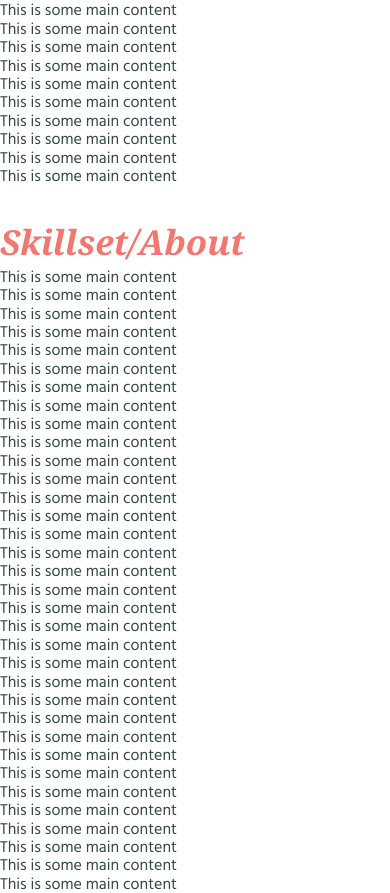
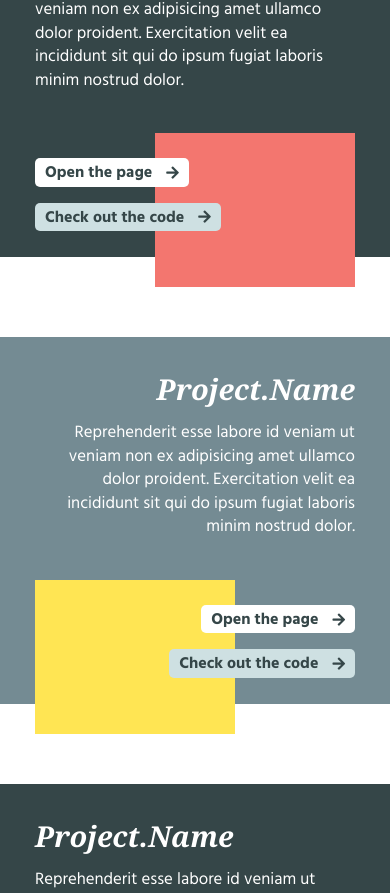
Before and after one commit to tanjanita/portfolio, a React (Create React App) app: page / in a window 390 px wide. Shown: the part 1053-1946 px from the top of the page. Built offline with nearby package versions, Linux system fonts and the light colour scheme; a web font is replaced by a local one.

Commit message:
Closes #12 Portfolio: Code mobile layout

```diff
--- a/public/index.html
+++ b/public/index.html
@@ -25,16 +25,15 @@
       work correctly both with client-side routing and a non-root public URL.
       Learn how to configure a non-root public URL by running `npm run build`.
     -->
+  <link rel="stylesheet" type="text/css" href="//use.fontawesome.com/releases/v5.7.2/css/all.css">
   <title>Tanja Riethmüller Web Dev Portfolio </title>
 </head>
 
-<body>
-  <noscript>You need to enable JavaScript to run this app.</noscript>
+<body><noscript>You need to enable JavaScript to run this app.</noscript>
   <div id="root"></div>
-  <!--
-      To begin the development, run `npm start` or `yarn start`.
-      To create a production bundle, use `npm run build` or `yarn build`.
-    -->
+  <!-- To begin the development,
+    run `npm start` or `yarn start`. To create a production bundle,
+    use `npm run build` or `yarn build`. -->
 </body>
 
 </html>
--- a/src/Portfolio.js
+++ b/src/Portfolio.js
@@ -1,29 +1,16 @@
 import React from 'react';
+import ProjectCard from './ProjectCard';
 
 function Portfolio() {
   return (
-    <article>
+    <article className="portfolio">
 
-      <h1 id="portfolio">
+      <h1 className="article__headline" id="portfolio">
       Portfolio
       </h1>
-      This is some main content <br />
-      This is some main content <br />
-      This is some main content <br />
-      This is some main content <br />
-      This is some main content <br />
-      This is some main content <br />
-      This is some main content <br />
-      This is some main content <br />
-      This is some main content <br />
-      This is some main content <br />
-      This is some main content <br />
-      This is some main content <br />
-      This is some main content <br />
-      This is some main content <br />
-      This is some main content <br />
-      This is some main content <br />
-      This is some main content <br />
+
+      <ProjectCard />
+      <ProjectCard />
 
     </article>
   );
--- /dev/null
+++ b/src/ProjectCard.js
@@ -0,0 +1,42 @@
+import React from 'react';
+
+// if props.style=right, then change colours and alignments
+
+function ProjectCard(props) {
+  return (
+
+    <div>
+
+      <div className="project__card">
+        <h2 className="project__headline">Project.Name</h2>
+        <p className="project__description">
+       Reprehenderit esse labore id veniam ut veniam non ex adipisicing amet ullamco dolor proident. Exercitation velit ea incididunt sit qui do ipsum fugiat laboris minim nostrud dolor.
+        </p>
+        <div className="project__button-box">
+          <a className="project__button" href="mailto:riethmueller@mail.com">Open the page</a>
+          <a className="project__button alternative-button" href="mailto:riethmueller@mail.com">Check out the code</a>
+        </div>
+        <div className="project__image-box"> </div>
+      </div>
+
+      <div className="project__card project__card--align-right">
+        <h2 className="project__headline">Project.Name</h2>
+        <p className="project__description">
+       Reprehenderit esse labore id veniam ut veniam non ex adipisicing amet ullamco dolor proident. Exercitation velit ea incididunt sit qui do ipsum fugiat laboris minim nostrud dolor.
+        </p>
+        <div className="project__button-box project__button-box--align-right">
+          <a className="project__button" href="mailto:riethmueller@mail.com">Open the page</a>
+          <a className="project__button alternative-button" href="mailto:riethmueller@mail.com">Check out the code</a>
+        </div>
+        <div className="project__image-box project__image-box--align-right"> </div>
+      </div>
+
+    {/* <div>
+      The user is <b>{isLoggedIn ? 'currently' : 'not'}</b> logged in.
+    </div> */}
+
+    </div>
+  );
+}
+
+export default ProjectCard;
--- a/src/styles/_header.scss
+++ b/src/styles/_header.scss
@@ -3,6 +3,7 @@
   position: fixed;
   top: 0px;
   left: 0px;
+  z-index: 100;
   width: 100%;
 
   &-container {
--- /dev/null
+++ b/src/styles/_portfolio.scss
@@ -0,0 +1,82 @@
+/*------------------ Hero ------------------*/
+.article__headline {
+  margin: 30px 30px 0px;
+}
+
+.project {
+
+  &__card {
+    position: relative; // for absolute positioning of box
+    margin: 30px 0 80px;
+    padding: 35px 35px 20px;
+    background-color: $colour-base-dark;
+    color: $colour-base-light;
+
+    &--align-right {
+      text-align: right;
+      background-color: $colour-base-medium;
+    }
+  }
+
+  &__headline {
+    margin: 0 0 16px;
+    color: inherit;
+  }
+
+  &__description {
+    margin-bottom: 50px;
+    line-height: 1.4em;
+  }
+
+  &__button-box {
+    display: flex;
+    flex-direction: column;
+    align-items: flex-start;
+    padding: 0 0 6px;
+
+    &--align-right {
+      align-items: flex-end;
+    }
+  }
+
+  &__button {
+    position: relative;
+    z-index: 20;
+    margin-top: 16px;
+    padding: 6px 10px 4px;
+    border-radius: $border-radius;
+    background-color: $colour-base-light;
+    color: $colour-base-dark;
+    font-weight: bold;
+    white-space: nowrap;
+
+    &::after {
+      display: inline-block;
+      padding-left: 14px;
+      vertical-align: middle;
+      font-family: "Font Awesome 5 Free";
+      font-size: .9em;
+      font-weight: 900;
+      content: "\f061"; // fas fa-arrow-right
+    }
+  }
+
+  &__image-box {
+    position: absolute;
+    width: 200px;
+    height: 154px;
+    right: 35px;
+    bottom: -30px;
+    background-color: $colour-highlight-1;
+
+    &--align-right {
+      left: 35px;
+      bottom: -30px;
+      background-color: $colour-highlight-2;
+    }
+  }
+}
+
+.alternative-button {
+  background-color: $colour-base-medium-light;
+}
--- a/src/styles/styles.css
+++ b/src/styles/styles.css
@@ -716,6 +716,7 @@ p {
   position: fixed;
   top: 0px;
   left: 0px;
+  z-index: 100;
   width: 100%;
 }
 
@@ -971,4 +972,93 @@ p {
 .hero-welcome {
   padding-bottom: 25%;
 }
+
+/*------------------ Hero ------------------*/
+.article__headline {
+  margin: 30px 30px 0px;
+}
+
+.project__card {
+  position: relative;
+  margin: 30px 0 80px;
+  padding: 35px 35px 20px;
+  background-color: #354648;
+  color: #ffffff;
+}
+
+.project__card--align-right {
+  text-align: right;
+  background-color: #748B93;
+}
+
+.project__headline {
+  margin: 0 0 16px;
+  color: inherit;
+}
+
+.project__description {
+  margin-bottom: 50px;
+  line-height: 1.4em;
+}
+
+.project__button-box {
+  display: -webkit-box;
+  display: -ms-flexbox;
+  display: flex;
+  -webkit-box-orient: vertical;
+  -webkit-box-direction: normal;
+      -ms-flex-direction: column;
+          flex-direction: column;
+  -webkit-box-align: start;
+      -ms-flex-align: start;
+          align-items: flex-start;
+  padding: 0 0 6px;
+}
+
+.project__button-box--align-right {
+  -webkit-box-align: end;
+      -ms-flex-align: end;
+          align-items: flex-end;
+}
+
+.project__button {
+  position: relative;
+  z-index: 20;
+  margin-top: 16px;
+  padding: 6px 10px 4px;
+  border-radius: 5px;
+  background-color: #ffffff;
+  color: #354648;
+  font-weight: bold;
+  white-space: nowrap;
+}
+
+.project__button::after {
+  display: inline-block;
+  padding-left: 14px;
+  vertical-align: middle;
+  font-family: "Font Awesome 5 Free";
+  font-size: .9em;
+  font-weight: 900;
+  content: "\f061";
+}
+
+.project__image-box {
+  position: absolute;
+  width: 200px;
+  height: 154px;
+  right: 35px;
+  bottom: -30px;
+  background-color: #f3766f;
+}
+
+.project__image-box--align-right {
+  left: 35px;
+  bottom: -30px;
+  background-color: #ffe553;
+}
+
+.alternative-button {
+  background-color: #cee0e2;
+}
 /*# sourceMappingURL=styles.css.map */
--- a/src/styles/styles.scss
+++ b/src/styles/styles.scss
@@ -11,3 +11,4 @@
 @import 'header';
 @import 'main';
 @import 'hero';
+@import 'portfolio';
```
Also changed, not shown: src/styles/_variables.scss (+3 -5 lines), 1 other file (tests, documents, lock files or other folders).
